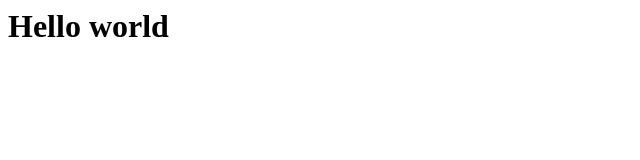
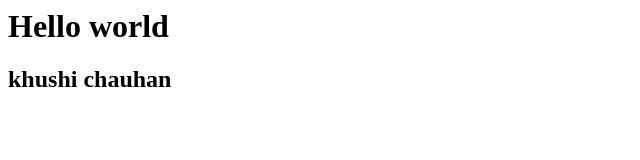
Before and after one commit to khushi-chauhan1/project1, a plain HTML site: page index.html in a window 1280 px wide. Shown: the whole page, without its empty margins (0-640 px from the left). Drawn offline with Linux system fonts and the light colour scheme.

Commit message:
index.html

```diff
--- a/index.html
+++ b/index.html
@@ -1 +1,2 @@
 <h1>Hello world</h1>
+<h2>khushi chauhan </h2>
```
